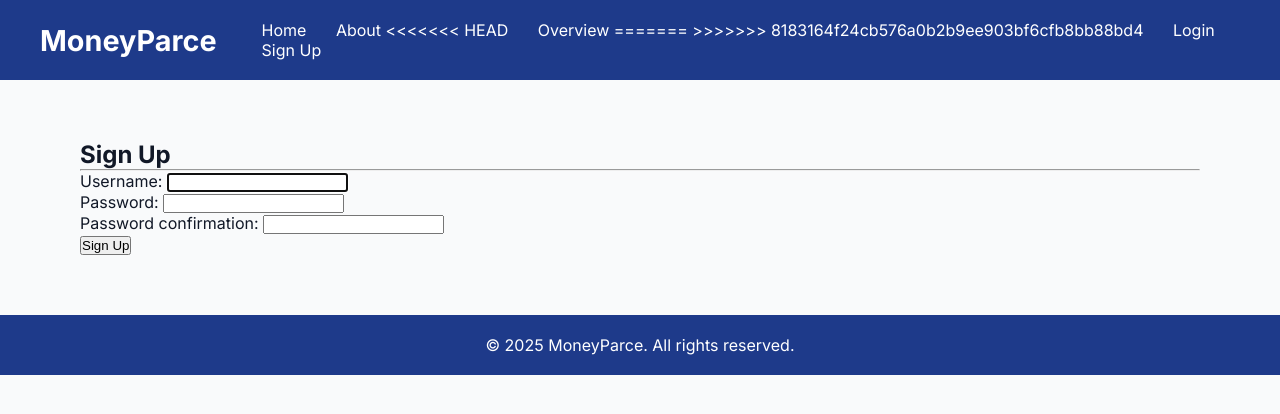
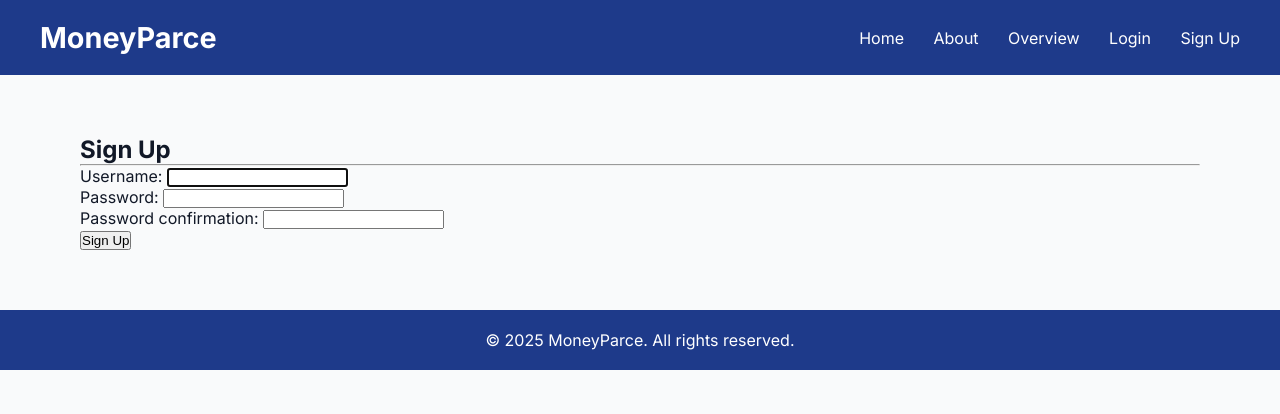
Before and after one commit to SinghBoss25/MoneyParce, a Django app: page /accounts/signup in a window 1280 px wide. Shown: the top 414 px of the page. Run offline with Django 5.2, Linux system fonts and the light colour scheme.

Commit message:
Fixed merge conflict in base.html

```diff
--- a/moneyparce/templates/base.html
+++ b/moneyparce/templates/base.html
@@ -159,12 +159,9 @@
             </button>
             <div id="dropdown-menu" style="display: none; position: absolute; background-color: white; min-width: 160px; box-shadow: 0 8px 16px rgba(0,0,0,0.2); z-index: 1000; border-radius: 8px; overflow: hidden;">
                 <a href="{% url 'transactions:list' %}" style="display: block; padding: 12px 16px; text-decoration: none; color: var(--text-color); font-weight: 500;">Transactions</a>
-<<<<<<< HEAD
                 <a href="{% url 'budget_list' %}" style="display: block; padding: 12px 16px; text-decoration: none; color: var(--text-color); font-weight: 500;">Budgets</a>
                 <a href="{% url 'goal_list' %}" style="display: block; padding: 12px 16px; text-decoration: none; color: var(--text-color); font-weight: 500;">Goals</a>
 
-=======
->>>>>>> 8183164f24cb576a0b2b9ee903bf6cfb8bb88bd4
             </div>
         </div>
         {% endif %}
@@ -173,10 +170,7 @@
     <nav>
         <a href="/">Home</a>
         <a href="/about/">About</a>
-<<<<<<< HEAD
         <a href="{% url 'finance_dashboard' %}">Overview</a>
-=======
->>>>>>> 8183164f24cb576a0b2b9ee903bf6cfb8bb88bd4
         {% if user.is_authenticated %}
         <a class="nav-link" href="{% url 'accounts.logout' %}">Logout ({{ user.username }})</a>
         {% else %}
```
